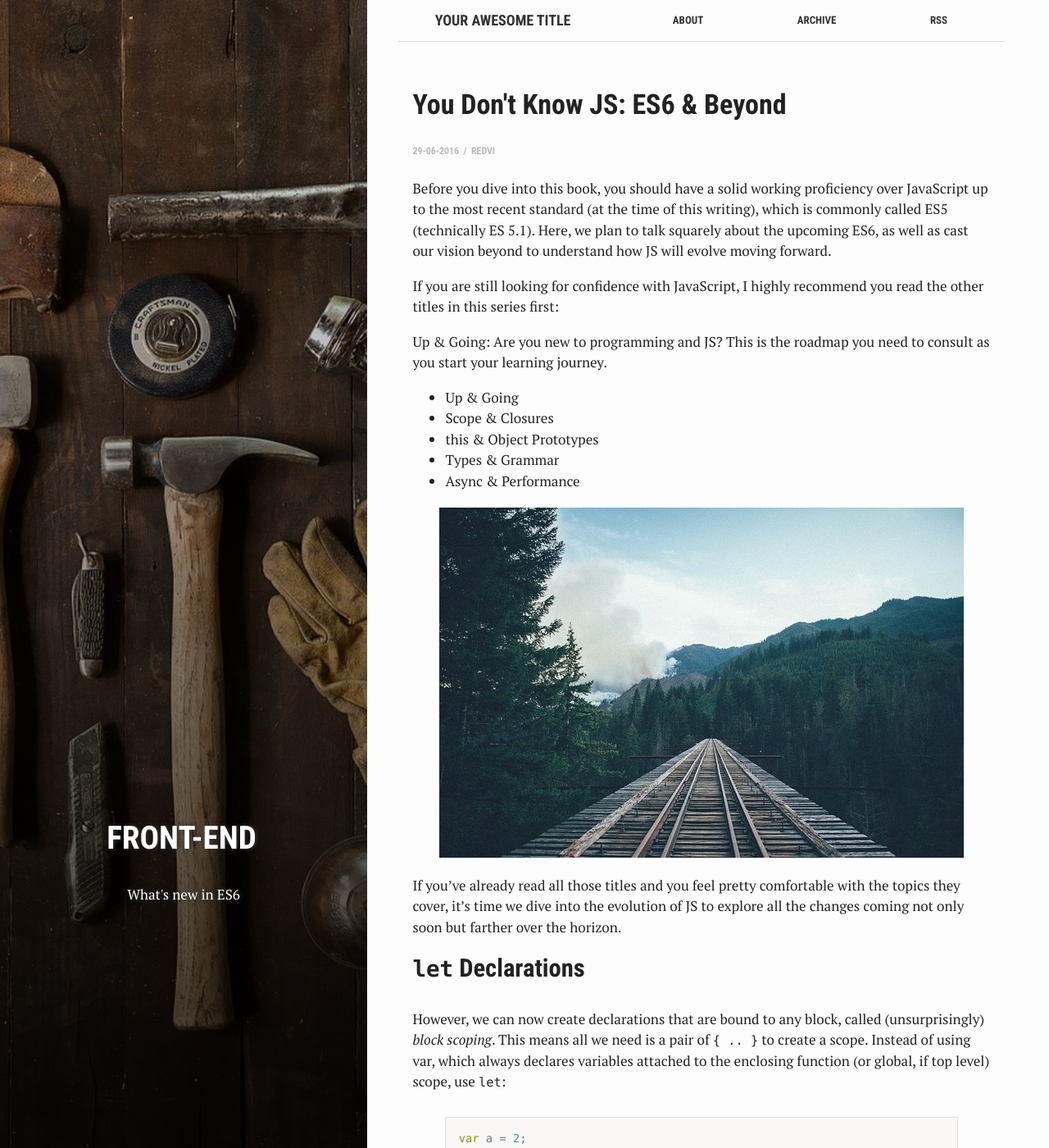
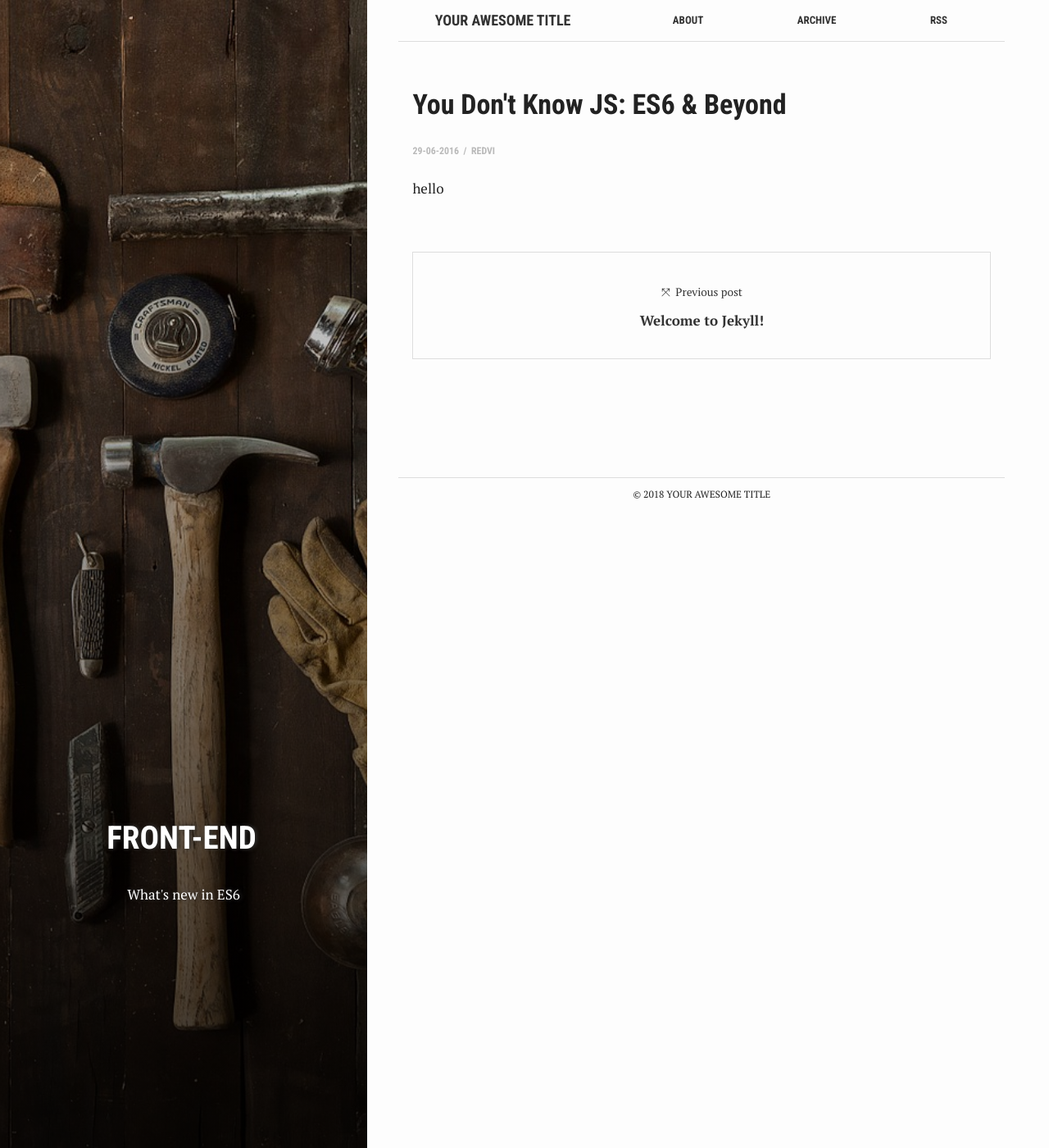
Before and after one commit to diaozha/diaozha.github.io, a Jekyll site: the page built from _posts/2016-06-29-es6.md, in a window 1280 px wide and 1400 px high. Shown: the whole window at 82% size. Built offline with Jekyll 4.4.1, drawn with Linux system fonts in a browser that asks for light colours; some of the changed text lies outside the part shown.

Commit message:
Update _posts/2016-06-29-es6.md

```diff
--- a/_posts/2016-06-29-es6.md
+++ b/_posts/2016-06-29-es6.md
@@ -9,33 +9,4 @@ categories: posts
 tags: ['front-end']
 author: redVi
 ---
-Before you dive into this book, you should have a solid working proficiency over JavaScript up to the most recent standard (at the time of this writing), which is commonly called ES5 (technically ES 5.1). Here, we plan to talk squarely about the upcoming ES6, as well as cast our vision beyond to understand how JS will evolve moving forward.
-
-If you are still looking for confidence with JavaScript, I highly recommend you read the other titles in this series first:
-
-Up & Going: Are you new to programming and JS? This is the roadmap you need to consult as you start your learning journey.
-
-- Up & Going
-- Scope & Closures
-- this & Object Prototypes
-- Types & Grammar
-- Async & Performance
-
-[![railroad]({{ site.images | relative_url }}/rails.jpg)]({{ site.images | relative_url }}/rails.jpg)
-
-If you've already read all those titles and you feel pretty comfortable with the topics they cover, it's time we dive into the evolution of JS to explore all the changes coming not only soon but farther over the horizon.
-
-## `let` Declarations
-
-However, we can now create declarations that are bound to any block, called (unsurprisingly) *block scoping*. This means all we need is a pair of `{ .. }` to create a scope. Instead of using var, which always declares variables attached to the enclosing function (or global, if top level) scope, use `let`:
-
-{% highlight js %}
-var a = 2;
-
-{
-    let a = 3;
-    console.log( a );   // 3
-}
-
-console.log( a );       // 2
-{% endhighlight %}
+hello
```
